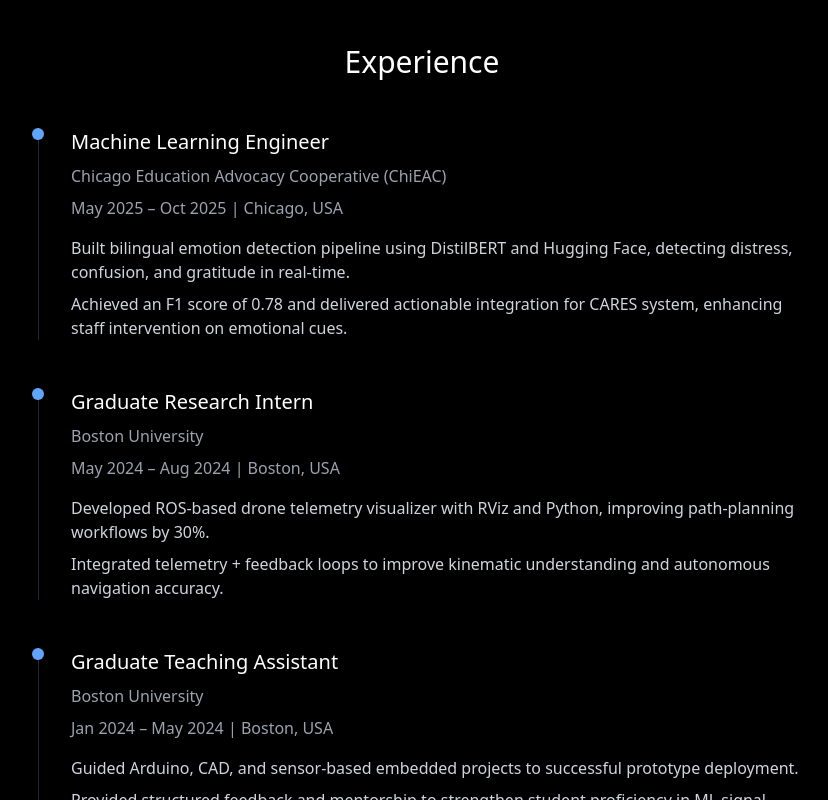
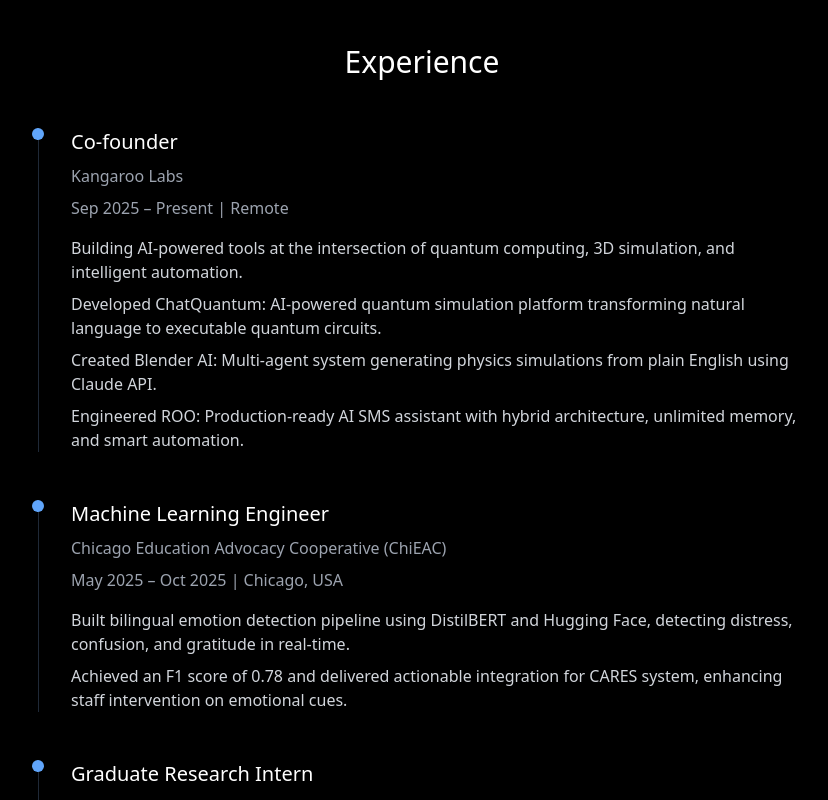
Before and after one commit to samarth-sudo/portfolio-main, a React (Vite) app: page / in a window 1280 px wide. Shown: the part 1520-2320 px from the top of the page, without its empty margins (218-1046 px from the left). Built offline with nearby package versions, Linux system fonts and the light colour scheme.

Commit message:
updated the app.tsx file

```diff
--- a/src/App.tsx
+++ b/src/App.tsx
@@ -210,6 +210,18 @@
           <div className="max-w-3xl mx-auto space-y-12">
             {[
   {
+    title: "Co-founder",
+    company: "Kangaroo Labs",
+    date: "Sep 2025 – Present",
+    location: "Remote",
+    description: [
+      "Building AI-powered tools at the intersection of quantum computing, 3D simulation, and intelligent automation.",
+      "Developed ChatQuantum: AI-powered quantum simulation platform transforming natural language to executable quantum circuits.",
+      "Created Blender AI: Multi-agent system generating physics simulations from plain English using Claude API.",
+      "Engineered ROO: Production-ready AI SMS assistant with hybrid architecture, unlimited memory, and smart automation."
+    ]
+  },
+  {
     title: "Machine Learning Engineer",
     company: "Chicago Education Advocacy Cooperative (ChiEAC)",
     date: "May 2025 – Oct 2025",
@@ -282,6 +294,24 @@
     <div className="grid md:grid-cols-2 gap-8 max-w-5xl mx-auto">
       {[
         {
+          title: "ChatQuantum",
+          description: "AI-powered quantum simulation platform converting natural language to executable quantum circuits using GPT-4 + Qiskit. Features VQE simulation, Manim visualizations, and Streamlit interface.",
+          link: "https://github.com/samarth-sudo/chatquantum",
+          tags: ["Kangaroo Labs"]
+        },
+        {
+          title: "Blender AI Simulation Generator",
+          description: "Multi-agent system generating Blender physics simulations from plain English using Claude API. Features SSE streaming, physics validation, and integrated Blender addon.",
+          link: "https://github.com/samarth-sudo/Blender_AI",
+          tags: ["Kangaroo Labs"]
+        },
+        {
+          title: "ROO - AI Personal Assistant",
+          description: "Production-ready AI SMS assistant with hybrid Claude + Qwen architecture, unlimited memory via Supermemory, smart email drafting, and web automation. 95% cost savings over GPT-4.",
+          link: "https://github.com/KangarooProject/ROO",
+          tags: ["Kangaroo Labs"]
+        },
+        {
           title: "Job AI",
           description: "Automated high-volume job applications using Selenium + Playwright with CAPTCHA bypass and dynamic resume injection. Reduced manual effort by 80%.",
           link: "https://github.com/samarth-sudo/Job-AI"
@@ -321,6 +351,13 @@
           className="group relative overflow-hidden rounded-lg bg-gray-900/50 p-6"
         >
           <div className="absolute inset-0 bg-gradient-to-br from-blue-400/10 to-purple-400/10 opacity-0 group-hover:opacity-100 transition-opacity" />
+          {project.tags && project.tags.includes("Kangaroo Labs") && (
+            <div className="mb-3 relative z-10">
+              <span className="inline-block px-3 py-1 text-xs font-medium bg-gradient-to-r from-blue-500/20 to-purple-500/20 border border-blue-400/30 rounded-full text-blue-300">
+                🦘 Kangaroo Labs
+              </span>
+            </div>
+          )}
           <h3 className="text-xl mb-2 relative z-10">{project.title}</h3>
           <p className="text-gray-400 mb-4 relative z-10">{project.description}</p>
           <a
```
